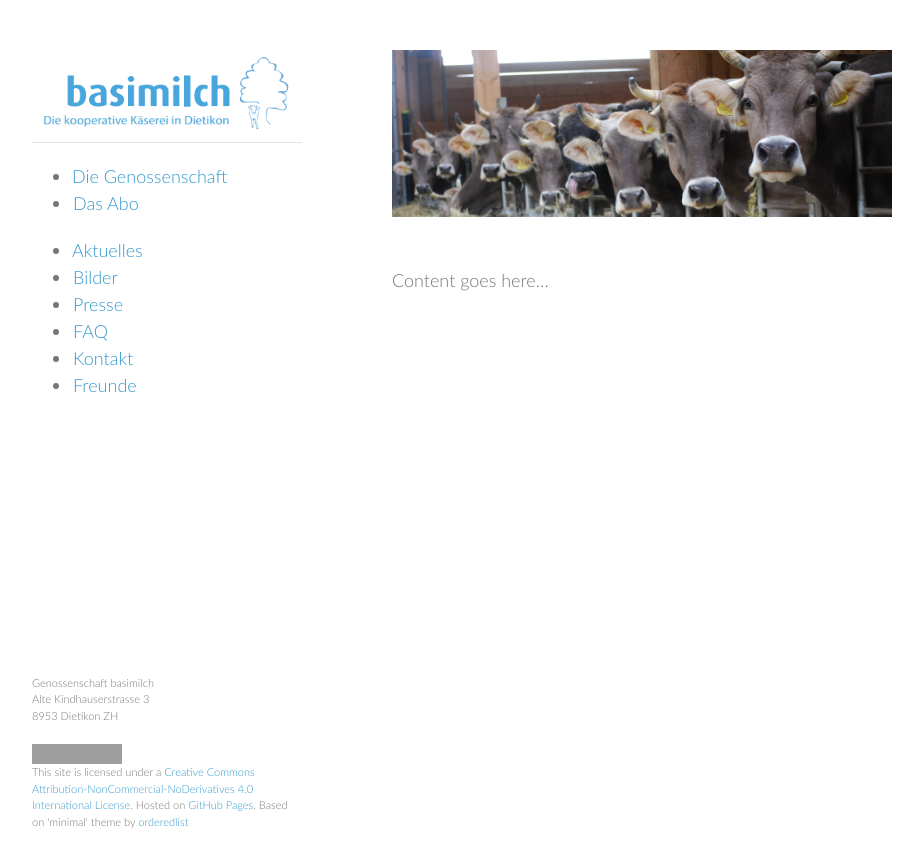
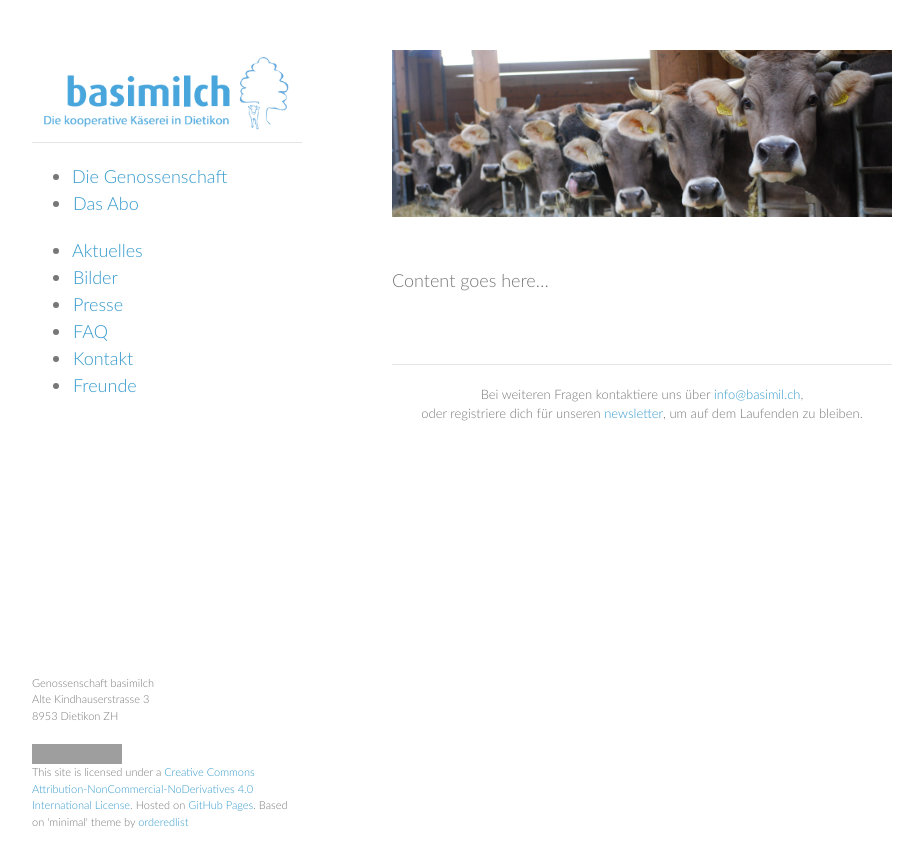
Before and after one commit to vryser/basimilch.github.io, a Jekyll site: the page built from pages/04-bilder.md, in a window 1280 px wide. Shown: the top 867 px of the page, without its empty margins (178-1101 px from the left). Built offline with Jekyll 4.4.1, drawn with Linux system fonts in a browser that asks for light colours; grey boxes are pictures that could not be loaded.

Commit message:
new: add kontakt footer to all pages (except the main one)

```diff
--- /dev/null
+++ b/_includes/kontakt-footer.html
@@ -0,0 +1,15 @@
+<style>
+    .kontakt-footer {
+      text-align: center;
+      font-size: small;
+    }
+</style>
+
+<section class="kontakt-footer">
+    <hr>
+    <p>
+        Bei weiteren Fragen kontaktiere uns über {% include info_email_link.html %},
+        <br>
+        oder registriere dich für unseren <a href="/#newsletter-form">newsletter</a>, um auf dem Laufenden zu bleiben.
+    </p>
+</section>
--- a/_includes/newsletter_form.html
+++ b/_includes/newsletter_form.html
@@ -1,5 +1,5 @@
 <section>
-  <h3>
+  <h3 id="newsletter-form">
     <span class="glyphicon glyphicon-envelope" aria-hidden="true"></span>
     Newsletter
   </h3>
--- a/_layouts/default.html
+++ b/_layouts/default.html
@@ -32,10 +32,6 @@
         font-size: 22px;
       }
 
-/*      .page-faq h1 {
-        font-size: 24px;
-      }
-*/
   </style>
   </head>
   <body class="{{ page.permalink | replace:'/',''  | prepend: 'page-'}}">
@@ -97,6 +93,9 @@
         </div>
       </section>
 
+      {% unless page.url == "/" %}
+        {% include kontakt-footer.html %}
+      {% endunless %}
       <footer>
         <small>
         <p>
```
